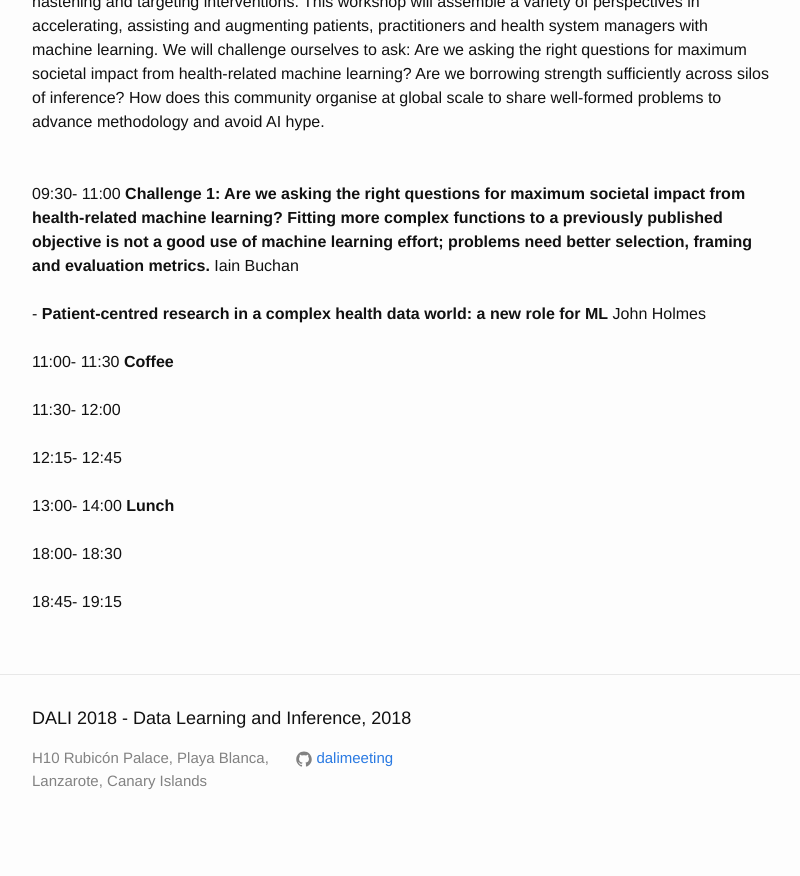
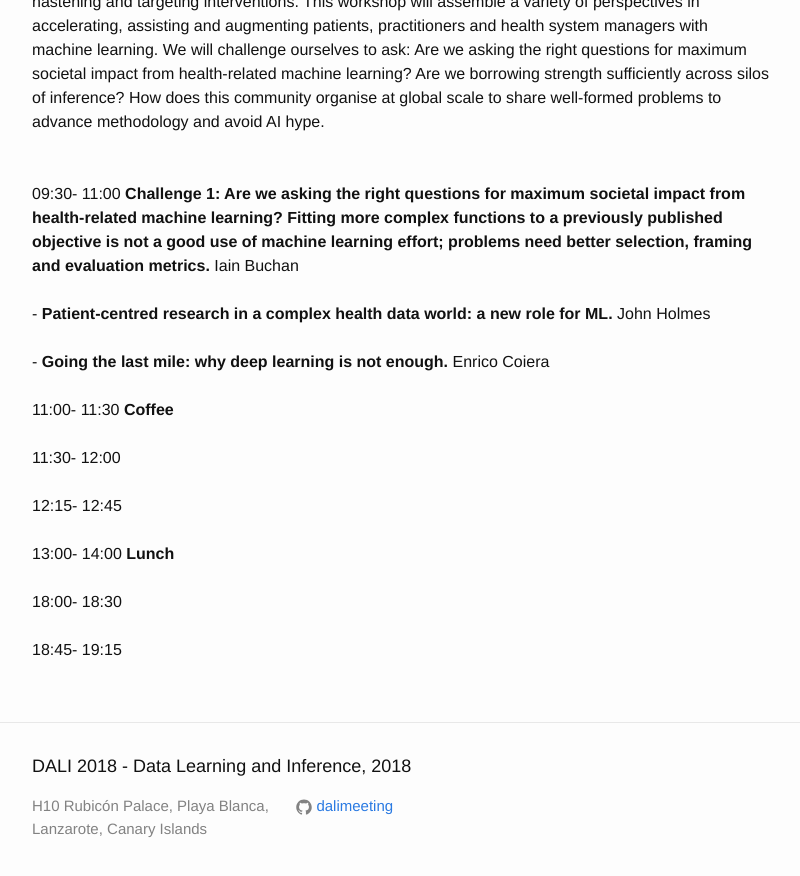
Before and after one commit to dalimeeting/dalimeeting.github.io, a Jekyll site: the page built from _posts/2018-04-05-workshopHealthCare.md, in a window 1280 px wide and 900 px high, scrolled down 1042 px. Shown: the top 876 px of the window, without its empty margins (238-1038 px from the left). Built offline with Jekyll 4.4.1, drawn with Linux system fonts in a browser that asks for light colours; before the commit the page ends 1894 px from its top, so only the background shows below that.

Commit message:
Update 2018-04-05-workshopHealthCare.md

```diff
--- a/_posts/2018-04-05-workshopHealthCare.md
+++ b/_posts/2018-04-05-workshopHealthCare.md
@@ -52,10 +52,19 @@
   youtube:
   start: "09:30"
   end: "11:00"
-- title: "Patient-centred research in a complex health data world: a new role for ML"
+- title: "Patient-centred research in a complex health data world: a new role for ML."
   author:
   - given: John
     family: Holmes
+    url:
+    institute:
+  youtube:
+  start: ""
+  end: ""
+- title: "Going the last mile: why deep learning is not enough."
+  author:
+  - given: Enrico
+    family: Coiera
     url:
     institute:
   youtube:
```
